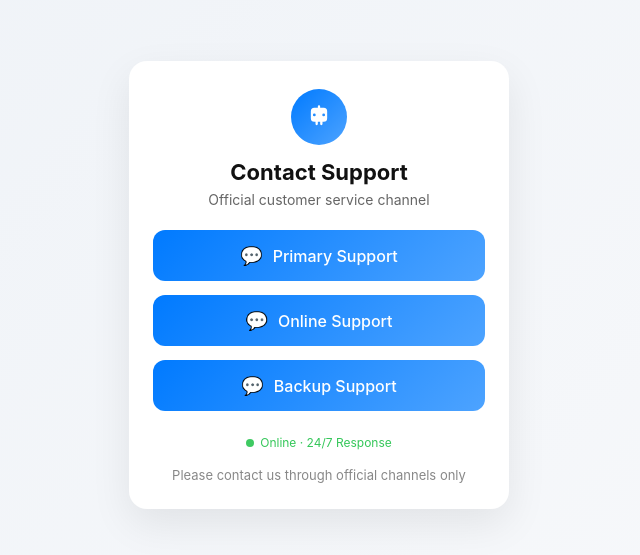
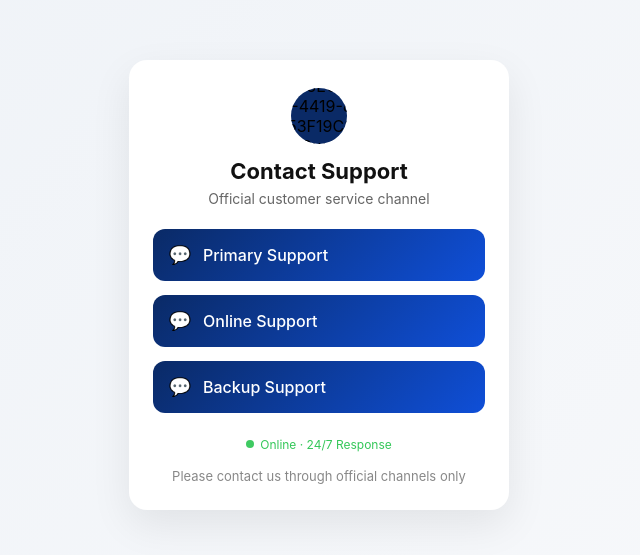
Before and after one commit to sz18197848-hue/-1, a plain HTML site: page index.html in a window 1280 px wide. Shown: the part 115-670 px from the top of the page, without its empty margins (321-961 px from the left). Drawn offline with Linux system fonts and the light colour scheme.

Commit message:
Update index.html

```diff
--- a/index.html
+++ b/index.html
@@ -30,15 +30,23 @@
       text-align: center;
     }
 
+    /* 顶部圆形机器人图标 */
     .logo {
       width: 56px;
       height: 56px;
       margin: 0 auto 14px;
       border-radius: 50%;
-      background: linear-gradient(135deg, #007aff, #4da3ff);
+      background: #0a2a66;
       display: flex;
       align-items: center;
       justify-content: center;
+      overflow: hidden;
+    }
+
+    .logo img {
+      width: 100%;
+      height: 100%;
+      object-fit: cover;
     }
 
     h1 {
@@ -53,19 +61,20 @@
       margin-bottom: 22px;
     }
 
+    /* 聊天按钮 */
     .btn {
       display: flex;
       align-items: center;
-      justify-content: center;
-      gap: 10px;
-      padding: 15px;
+      justify-content: flex-start;
+      gap: 12px;
+      padding: 15px 16px;
       margin-bottom: 14px;
       border-radius: 12px;
       text-decoration: none;
       font-size: 16px;
       font-weight: 500;
       color: #fff;
-      background: linear-gradient(135deg, #007aff, #4da3ff);
+      background: linear-gradient(135deg, #0a2a66, #0f4fd8);
       transition: transform 0.15s ease, box-shadow 0.15s ease;
     }
 
@@ -78,8 +87,16 @@
       transform: scale(0.98);
     }
 
+    /* 聊天框图标对齐 */
     .icon {
+      width: 22px;
+      height: 22px;
+      display: flex;
+      align-items: center;
+      justify-content: center;
+      flex-shrink: 0;
       font-size: 18px;
+      line-height: 1;
     }
 
     .status {
@@ -115,30 +132,10 @@
 
 <body>
   <div class="card">
-    <!-- 圆形蓝色机器人客服图标 -->
+
+    <!-- 顶部：最新机器人图片 -->
     <div class="logo">
-      <svg viewBox="0 0 24 24" width="28" height="28" aria-hidden="true">
-        <path
-          fill="#ffffff"
-          d="
-            M12 2
-            a1 1 0 0 1 1 1v1h3
-            a3 3 0 0 1 3 3v6
-            a3 3 0 0 1-3 3h-1v2
-            a1 1 0 1 1-2 0v-2h-2v2
-            a1 1 0 1 1-2 0v-2H8
-            a3 3 0 0 1-3-3V7
-            a3 3 0 0 1 3-3h3V3
-            a1 1 0 0 1 1-1
-            zm-4 7
-            a1.2 1.2 0 1 0 0 2.4
-            a1.2 1.2 0 0 0 0-2.4
-            zm8 0
-            a1.2 1.2 0 1 0 0 2.4
-            a1.2 1.2 0 0 0 0-2.4
-          "
-        />
-      </svg>
+      < img src="65EC07E7-90F3-4419-8B71-F5FF953F19C8.jpeg" alt="Customer Service Bot">
     </div>
 
     <h1>Contact Support</h1>
@@ -167,6 +164,7 @@
     <div class="tip">
       Please contact us through official channels only
     </div>
+
   </div>
 </body>
 </html>
```
